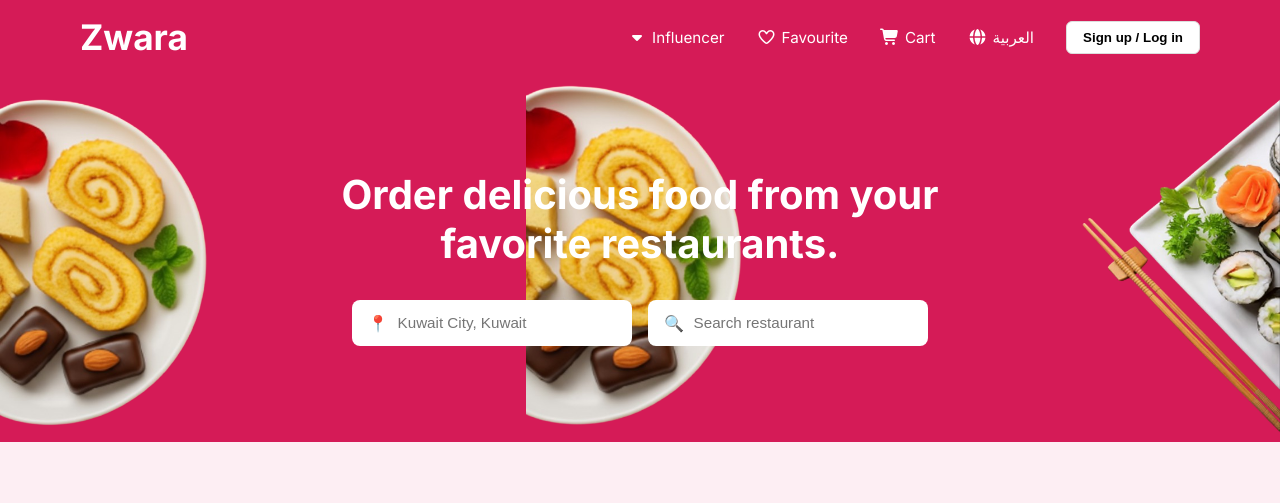
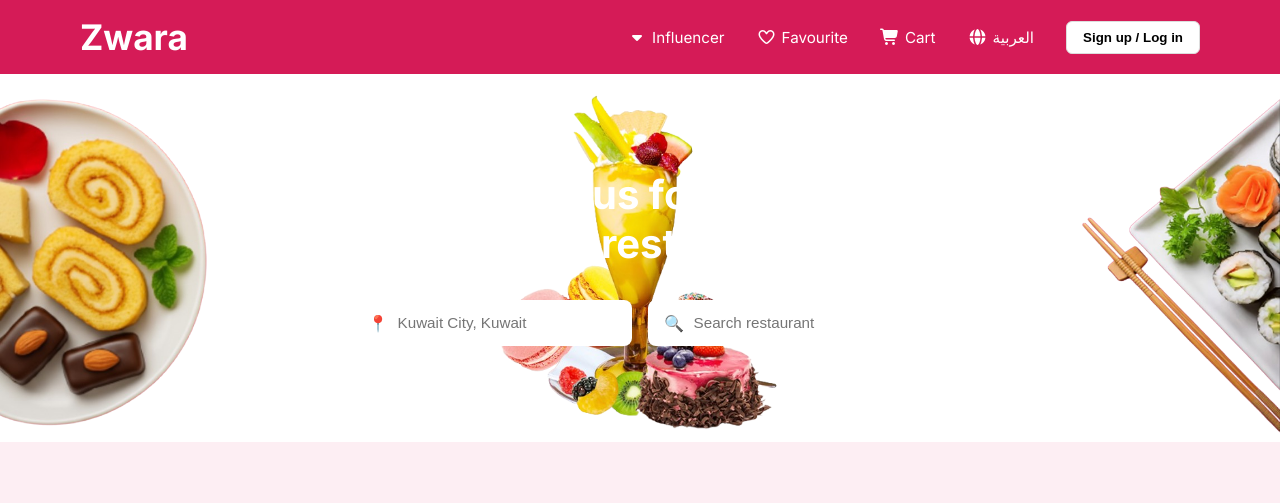
Before and after one commit to pawarswappy/assignmentnew1, a plain HTML site: page index.html in a window 1280 px wide. Shown: the top 503 px of the page. Drawn offline with nearby package versions, Linux system fonts and the light colour scheme; files whose address does not match are found by name.

Commit message:
Update style.css

```diff
--- a/style.css
+++ b/style.css
@@ -158,14 +158,14 @@ body {
 .hero {
   position: relative;
   /* background: linear-gradient(135deg, #f44336, #e91e63); */
-  background-color: #d51b57;
+/*   background-color: #d51b57; */
   color: #fff;
   padding: 6rem 0 6rem;
   overflow: hidden;
   text-align: center;
   border: none;
   /* height: 55vh; */
-  background-image: url(" https://pawarswappy.github.io/assignmentnew1/full1-removebg-preview.png");
+  background-image: url("why-removebg-preview.png");
   object-fit: cover;
   background-position: center center;
   background-repeat: no-repeat;
```
